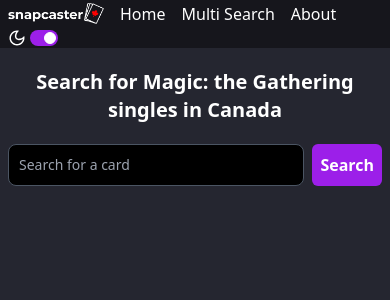
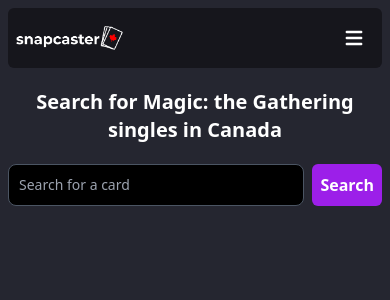
Before and after one commit to chrislegault/snapcasterv2-client, a React (Vite) app: page / in a window 390 px wide. Shown: the top 300 px of the page. Built offline with nearby package versions, Linux system fonts and the light colour scheme.

Commit message:
adding responsive navbar

```diff
--- a/src/Layout.jsx
+++ b/src/Layout.jsx
@@ -2,6 +2,7 @@ import React from 'react';
 import Navbar from './components/Navbar';
 import { useAtomValue } from 'jotai';
 import { darkModeAtom } from './atoms';
+import ResponsiveNav from './components/ResponsiveNav';
 export default function Layout({ children }) {
   const darkMode = useAtomValue(darkModeAtom);
 
@@ -9,8 +10,8 @@ export default function Layout({ children }) {
     <>
       <div className={`${darkMode && 'dark'}`}>
         {/* background for whole app */}
-        <div className="bg-white dark:bg-darkBackground min-h-screen h-full dark:text-white">
-          <Navbar />
+        <div className="absolute bg-white dark:bg-darkBackground min-h-screen h-full w-full dark:text-white">
+          <ResponsiveNav />
           {children}
         </div>
       </div>
--- a/src/components/DarkModeToggle.jsx
+++ b/src/components/DarkModeToggle.jsx
@@ -12,18 +12,17 @@ export default function DarkModeToggle() {
     <div>
       <div className="flex items-center md:col-span-1">
         <svg
-        className="mr-1"
+        className="mr-1 fill-black dark:fill-white"
           width="18"
           height="18"
           viewBox="0 0 24 24"
-          fill="none"
           xmlns="http://www.w3.org/2000/svg"
         >
           <path
             fillRule="evenodd"
             clipRule="evenodd"
             d="M12.2256 2.00253C9.59172 1.94346 6.93894 2.9189 4.92893 4.92891C1.02369 8.83415 1.02369 15.1658 4.92893 19.071C8.83418 22.9763 15.1658 22.9763 19.0711 19.071C21.0811 17.061 22.0565 14.4082 21.9975 11.7743C21.9796 10.9772 21.8669 10.1818 21.6595 9.40643C21.0933 9.9488 20.5078 10.4276 19.9163 10.8425C18.5649 11.7906 17.1826 12.4053 15.9301 12.6837C14.0241 13.1072 12.7156 12.7156 12 12C11.2844 11.2844 10.8928 9.97588 11.3163 8.0699C11.5947 6.81738 12.2094 5.43511 13.1575 4.08368C13.5724 3.49221 14.0512 2.90664 14.5935 2.34046C13.8182 2.13305 13.0228 2.02041 12.2256 2.00253ZM17.6569 17.6568C18.9081 16.4056 19.6582 14.8431 19.9072 13.2186C16.3611 15.2643 12.638 15.4664 10.5858 13.4142C8.53361 11.362 8.73568 7.63895 10.7814 4.09281C9.1569 4.34184 7.59434 5.09193 6.34315 6.34313C3.21895 9.46732 3.21895 14.5326 6.34315 17.6568C9.46734 20.781 14.5327 20.781 17.6569 17.6568Z"
-            fill="white"
+            fill="currentColor"
           />
         </svg>{' '}
         <label
--- a/src/components/Navbar.jsx
+++ b/src/components/Navbar.jsx
@@ -1,34 +1,91 @@
-import React from 'react';
+import React, {useState} from 'react';
 import { Link } from 'react-router-dom';
 import DarkModeToggle from './DarkModeToggle';
 
 export default function Navbar() {
+  const [isOpen, setIsOpen] = useState(false);
+  const toggleMenu = () => {
+    setIsOpen(!isOpen);
+  }
+
   return (
-      <nav className="flex items-center flex-wrap bg-darkerBackground text-white h-12 px-2">
-        <Link to="/">
-          <img src="logo.png" alt="logo" className="w-24" />
-        </Link>
+    <nav className="flex items-center flex-wrap bg-darkerBackground text-white h-12 px-2">
+      <Link to="/">
+        <img src="logo.png" alt="logo" className="w-24" />
+      </Link>
 
-        <div className="px-2" />
+      <div className="flex-grow" />
+      {/* Hamburger button */}
+      <button
+        className="inline-flex p-3 hover:bg-darkerBackground rounded md:hidden text-white ml-auto hover:text-white outline-none"
+        onClick={() => setIsOpen(!isOpen)}
+      >
+        <svg
+          className="w-6 h-6"
+          fill="none"
+          stroke="currentColor"
+          viewBox="0 0 24 24"
+          xmlns="http://www.w3.org/2000/svg"
+        >
+          <path
+            strokeLinecap="round"
+            strokeLinejoin="round"
+            strokeWidth={2}
+            d="M4 6h16M4 12h16M4 18h16"
+          />
+        </svg>
+      </button>
 
+      {/* hamburget menu dropdown */}
+
+      <div
+        className={`${
+          isOpen ? '' : 'hidden'
+        }   w-full md:hidden`}
+      >
+        {/* background */}
+        <div className="px-2 pt-2 pb-3 space-y-1 bg-darkerBackground">
+
+
+
+        <div className="md:inline-flex md:flex-row md:ml-auto md:w-auto w-full md:items-center items-start  flex flex-col md:h-auto">
+          <Link
+            to="/"
+            className="md:inline-flex md:w-auto w-full px-3 py-2 rounded text-white items-center justify-center hover:bg-darkerBackground hover:text-white"
+          >
+            Home
+          </Link>
+          <Link
+            to="/about"
+            className="md:inline-flex md:w-auto w-full px-3 py-2 rounded text-white items-center justify-center hover:bg-darkerBackground hover:text-white"
+          >
+            About
+          </Link>
+          <Link
+            to="/contact"
+            className="md:inline-flex md:w-auto w-full px-3 py-2 rounded text-white items-center justify-center hover:bg-darkerBackground hover:text-white"
+          >
+            Contact
+          </Link>
+          <DarkModeToggle />
+          </div>
+        </div>
+      </div>
+      <div className="hidden md:flex items-center space-x-4">
         <Link to="/" className="hover:text-primary">
           Home
         </Link>
-
-        <div className="px-2" />
 
         <Link to="/multi-search" className="hover:text-primary">
           Multi Search
         </Link>
 
-        <div className="px-2" />
         <Link to="/about" className="hover:text-primary">
           About
         </Link>
-        <div className="px-2" />
-
 
         <DarkModeToggle />
-      </nav>
+      </div>
+    </nav>
   );
 }
--- /dev/null
+++ b/src/components/ResponsiveNav.jsx
@@ -0,0 +1,78 @@
+import React from 'react';
+import { Link } from 'react-router-dom';
+import DarkModeToggle from './DarkModeToggle';
+
+export default function ResponsiveNav() {
+  const [isOpen, setIsOpen] = React.useState(false);
+  const toggleOpen = () => setIsOpen(!isOpen);
+  return (
+    <nav className="bg-gray-600 px-2 sm:px-4 py-2.5 rounded-md m-2 dark:bg-darkerBackground">
+      <div className="container flex flex-wrap justify-between items-center mx-auto">
+        <Link to='/' className="flex items-center">
+          <img src="logo.png" className="mr-3 h-6 sm:h-9" alt="snapcaster logo" />
+        </Link>
+        <button
+          data-collapse-toggle="navbar-default"
+          type="button"
+          className="inline-flex items-center p-2 ml-3 text-sm text-gray-500 rounded-lg md:hidden hover:bg-gray-100 focus:outline-none focus:ring-2 focus:ring-gray-200 dark:text-white dark:hover:bg-gray-700 dark:focus:ringdarkerBackground"
+          aria-controls="navbar-default"
+          aria-expanded="false"
+          onClick={toggleOpen}
+        >
+          <span className="sr-only">Open main menu</span>
+          <svg
+            className="w-6 h-6"
+            aria-hidden="true"
+            fill="currentColor"
+            viewBox="0 0 20 20"
+            xmlns="http://www.w3.org/2000/svg"
+          >
+            <path
+              fill-rule="evenodd"
+              d="M3 5a1 1 0 011-1h12a1 1 0 110 2H4a1 1 0 01-1-1zM3 10a1 1 0 011-1h12a1 1 0 110 2H4a1 1 0 01-1-1zM3 15a1 1 0 011-1h12a1 1 0 110 2H4a1 1 0 01-1-1z"
+              clip-rule="evenodd"
+            ></path>
+          </svg>
+        </button>
+        <div
+          className={`${isOpen ? '' : 'hidden'}  w-full md:block md:w-auto`}
+          id="navbar-default"
+        >
+          <ul className="flex flex-col p-4 mt-4 bg-gray-50 rounded-lg border border-gray-100 md:flex-row md:space-x-8 md:mt-0 md:text-sm md:font-medium md:border-0 md:bg-gray-600 dark:bg-darkerBackground">
+            <li>
+              <Link
+                to="/"
+                className="block py-2 pr-4 pl-3 text-white rounded hover:bg-gray-100 md:hover:bg-transparent md:border-0 md:hover:text-primary md:p-0 dark:text-white md:dark:hover:text-white dark:hover:bg-gray-700 dark:hover:text-white md:dark:hover:bg-transparent"
+              >
+                Home
+              </Link>{' '}
+            </li>
+            <li>
+              <Link
+                to="/about"
+                className="block py-2 pr-4 pl-3 text-white rounded hover:bg-gray-100 md:hover:bg-transparent md:border-0 md:hover:text-primary md:p-0 dark:text-white md:dark:hover:text-white dark:hover:bg-gray-700 dark:hover:text-white md:dark:hover:bg-transparent"
+              >
+                About
+              </Link>
+            </li>
+
+            <li>
+              <Link
+                to='/multi-search'
+                className="block py-2 pr-4 pl-3 text-white rounded hover:bg-gray-100 md:hover:bg-transparent md:border-0 md:hover:text-primary md:p-0 dark:text-white md:dark:hover:text-white dark:hover:bg-gray-700 dark:hover:text-white md:dark:hover:bg-transparent"
+              >
+                Multi Search
+              </Link>
+            </li>
+            <li>
+              <div className="block py-2 pr-4 pl-3 text-white rounded hover:bg-gray-100 md:hover:bg-transparent md:border-0 md:hover:text-primary md:p-0 dark:text-white md:dark:hover:text-white dark:hover:bg-gray-700 dark:hover:text-white md:dark:hover:bg-transparent">
+              <DarkModeToggle />
+              </div>
+            </li>
+
+          </ul>
+        </div>
+      </div>
+    </nav>
+  );
+}
```
